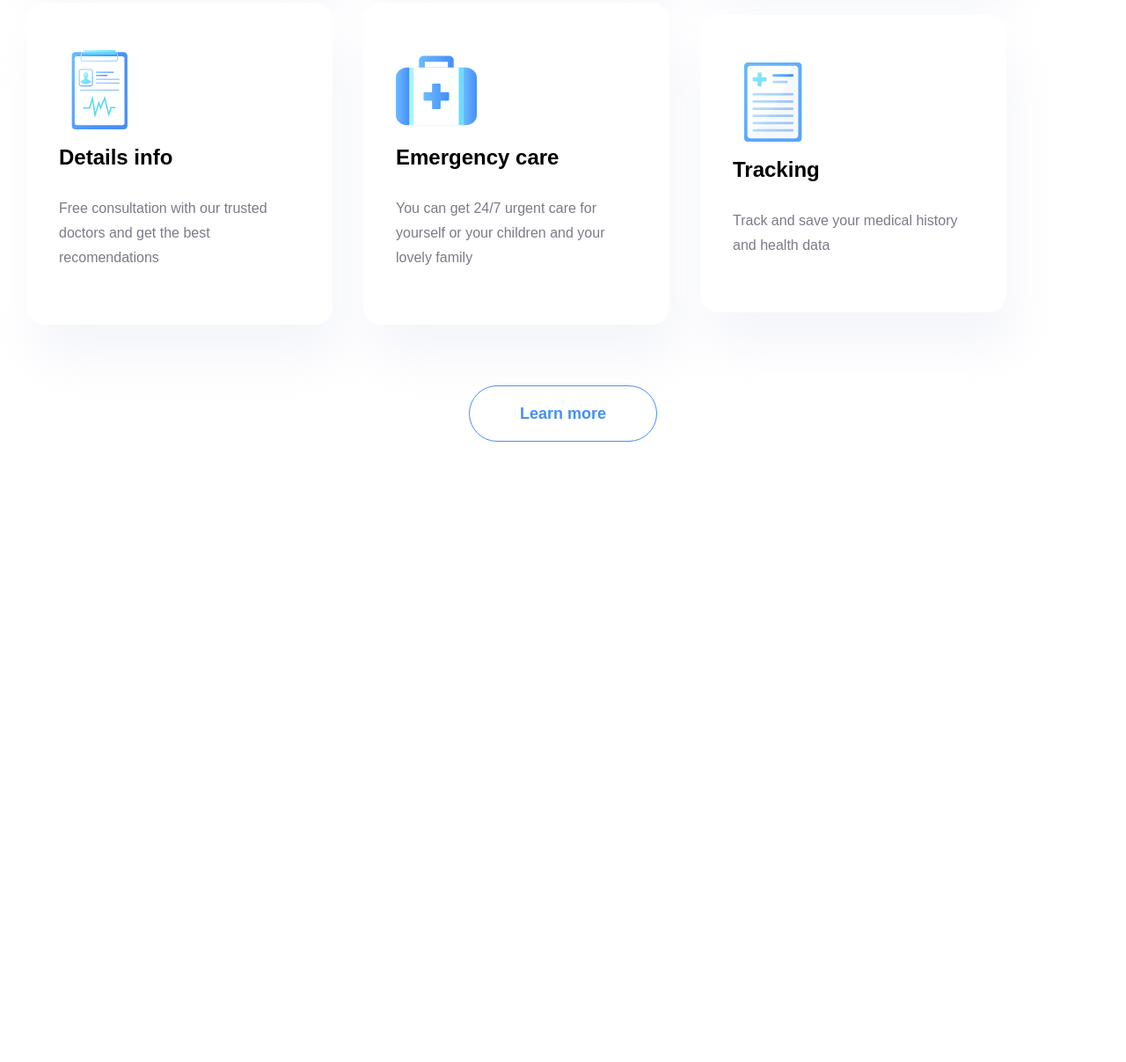
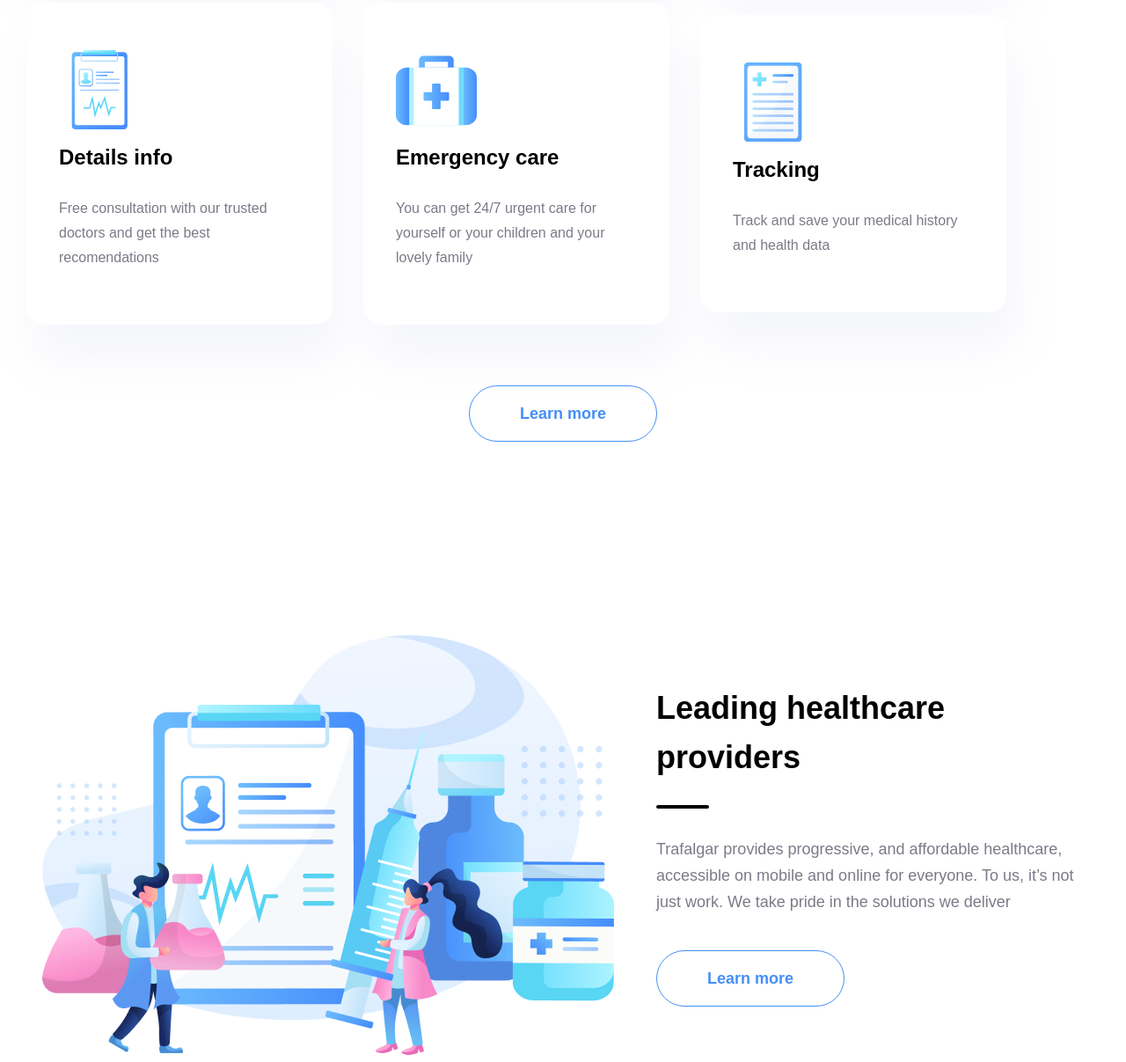
Before and after one commit to rahvalovmiha/git-5, a plain HTML site: page index.html in a window 1280 px wide. Shown: the part 1501-2708 px from the top of the page at 88% size. Before the commit the page ends 2011 px from the top, so only its background shows below. Drawn offline with Linux system fonts and the light colour scheme.

Commit message:
Иформация

```diff
--- a/css/style.css
+++ b/css/style.css
@@ -204,6 +204,7 @@ a {
 .servise__btn {
     display: block;
     margin: 0 auto;
+    margin-bottom: 220px;
 }
 
 .servise__btn__text {
@@ -214,3 +215,51 @@ a {
     line-height: 60px;
     padding: 0 51px;
 }
+
+/* servise */
+
+.information__container {
+    display: flex;
+    align-items: center;
+    justify-content: space-around;
+}
+
+.information {
+    max-width: 486px;
+}
+
+.information__title {
+    color: rgb(0, 0, 0);
+    font-family: sans-serif;
+    font-size: 36px;
+    font-weight: 700;
+    line-height: 56px;
+    margin: 0;
+    margin-bottom: 26px;
+    padding: 0;
+}
+
+.information__lyan {
+    width: 56px;
+    border: 2px solid black;
+    border-radius: 10px;
+    background: rgb(0, 0, 0);
+    margin: 0;
+    margin-bottom: 31px;
+}
+
+.information__text {
+    color: rgb(125, 121, 135);
+    font-family: sans-serif;
+    font-size: 18px;
+    font-weight: 300;
+    line-height: 30px;
+    margin: 0;
+    margin-bottom: 40px;
+    padding: 0;
+}
+
+.infomation__photo{
+    width: 650px;
+    height: 477px;
+}
--- a/index.html
+++ b/index.html
@@ -95,5 +95,16 @@
             <span class="servise__btn__text">Learn more</span>
         </button>
     </div>
+    <div class="container information__container">
+        <img src="img/info__photo.png" alt="photo" class="infomation__photo" width="650" height="477">
+        <div class="information">
+            <h2 class="information__title">Leading healthcare providers</h2>
+            <hr class="information__lyan">
+            <p class="information__text">Trafalgar provides progressive, and affordable healthcare, accessible on mobile and online for everyone. To us, it’s not just work. We take pride in the solutions we deliver</p>
+            <button class="btn">
+                <span class="servise__btn__text">Learn more</span>
+            </button>
+        </div>
+    </div>
 </body>
 </html>
```
Also changed, not shown: img/dowland__photo.png (added), img/info__photo.png (added).
